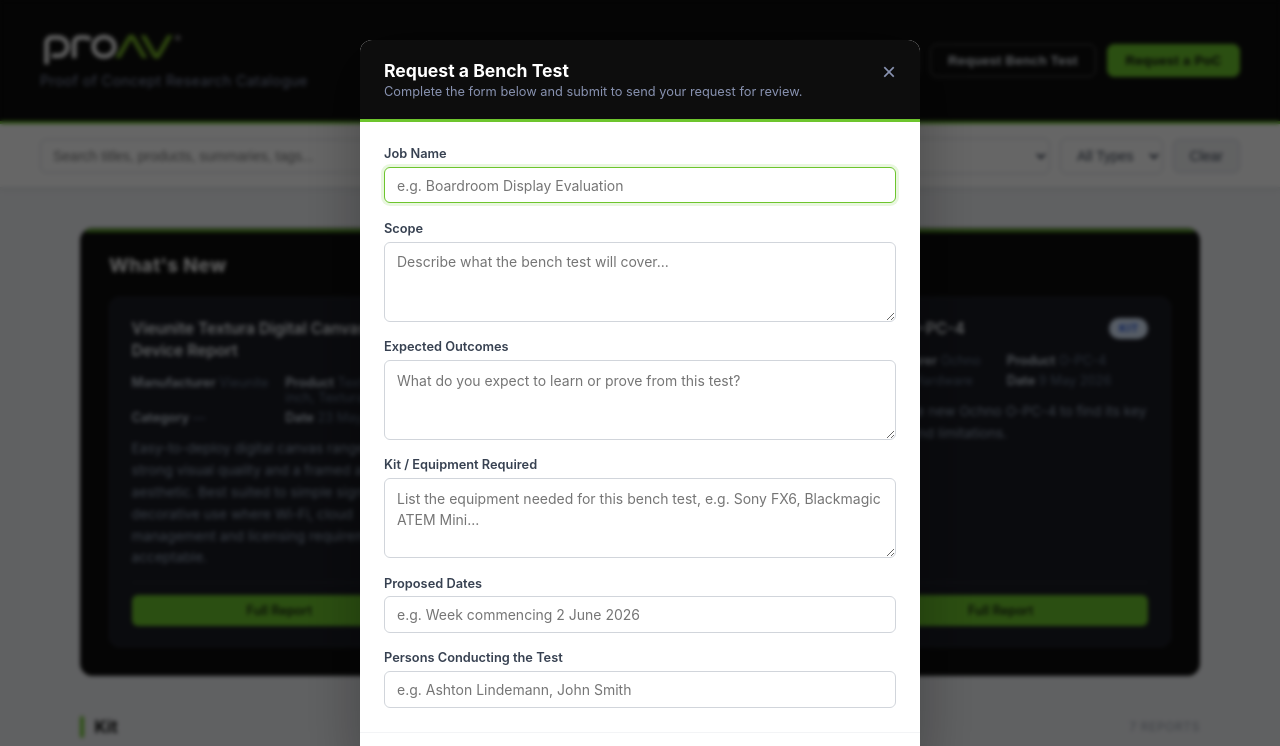
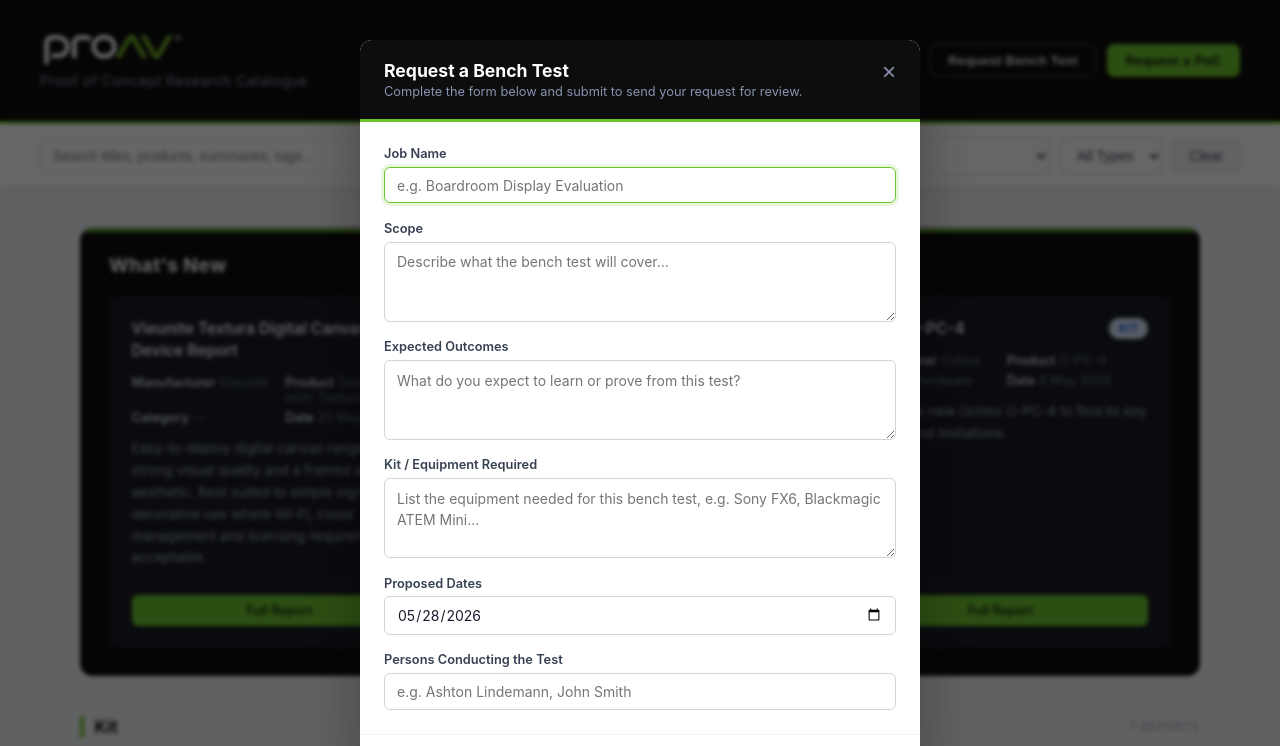
Before and after one commit to inthenomansland/Catalog, a plain HTML site: page index.html in a window 1280 px wide. Both pictures are taken after a click on the button "Request Bench Test". Shown: the top 746 px of the page. Drawn offline with Linux system fonts and the light colour scheme.

Commit message:
Fix select styling in modals; add date picker to Bench Test and PoC modals

```diff
--- a/app.js
+++ b/app.js
@@ -295,6 +295,7 @@ function submitReport(event) {
 function openBenchModal() {
     document.getElementById('bench-modal-overlay').classList.remove('hidden');
     document.body.style.overflow = 'hidden';
+    document.getElementById('bench-dates').value = new Date().toISOString().split('T')[0];
     document.getElementById('bench-job-name').focus();
 }
 
@@ -352,6 +353,7 @@ function submitBenchRequest(event) {
 function openPoCModal() {
     document.getElementById('poc-modal-overlay').classList.remove('hidden');
     document.body.style.overflow = 'hidden';
+    document.getElementById('poc-dates').value = new Date().toISOString().split('T')[0];
     document.getElementById('poc-job-name').focus();
 }
 
--- a/index.html
+++ b/index.html
@@ -158,7 +158,7 @@
 
                     <div class="modal-field">
                         <label for="bench-dates">Proposed Dates</label>
-                        <input type="text" id="bench-dates" placeholder="e.g. Week commencing 2 June 2026">
+                        <input type="date" id="bench-dates">
                     </div>
 
                     <div class="modal-field">
@@ -205,7 +205,7 @@
 
                     <div class="modal-field">
                         <label for="poc-dates">Proposed Dates</label>
-                        <input type="text" id="poc-dates" placeholder="e.g. Week commencing 2 June 2026">
+                        <input type="date" id="poc-dates">
                     </div>
 
                     <div class="modal-field">
--- a/style.css
+++ b/style.css
@@ -486,7 +486,8 @@ main {
 }
 
 .modal-field input,
-.modal-field textarea {
+.modal-field textarea,
+.modal-field select {
     padding: 0.55rem 0.75rem;
     border: 1px solid #d1d5db;
     border-radius: 6px;
```
